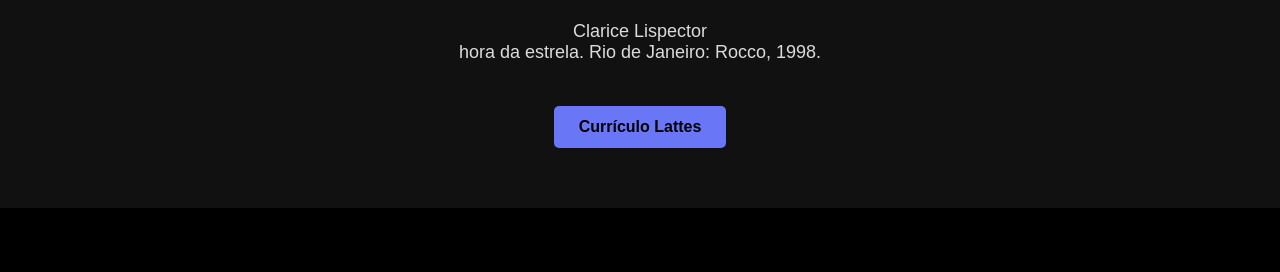
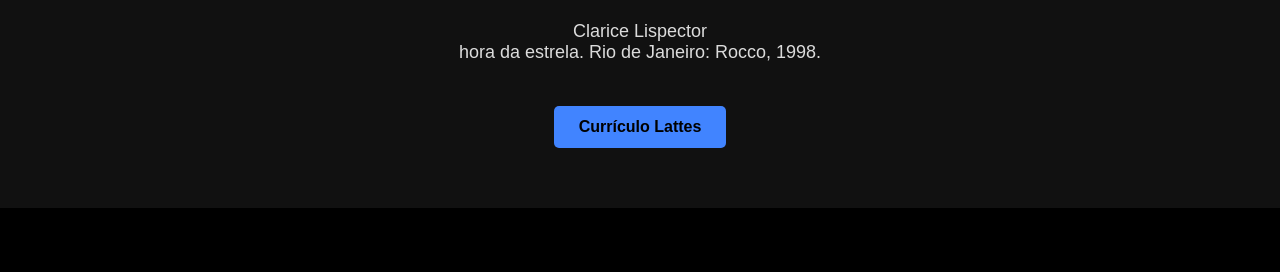
Before and after one commit to diegosgarcia-hash/Portif-lio-Diego-Garcia, a plain HTML site: page index.html in a window 1280 px wide. Shown: the part 234-506 px from the top of the page. Drawn offline with Linux system fonts and the light colour scheme.

Commit message:
Atualização
Cores

```diff
--- a/style.css
+++ b/style.css
@@ -33,7 +33,7 @@ body {
 button {
     margin-top: 25px;
     padding: 12px 25px;
-    background-color: #6977f7;
+    background-color: #4184ff;
     color: #000;
     border: none;
     border-radius: 5px;
```
